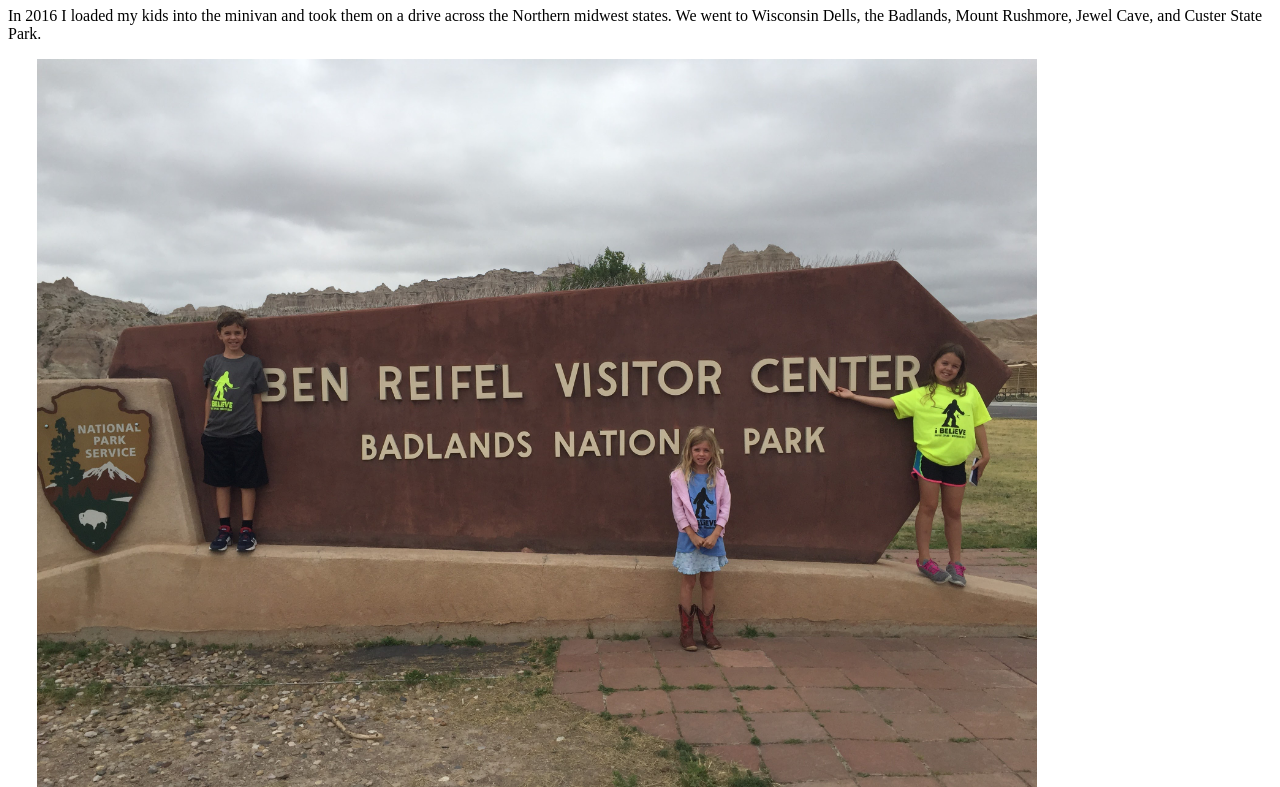
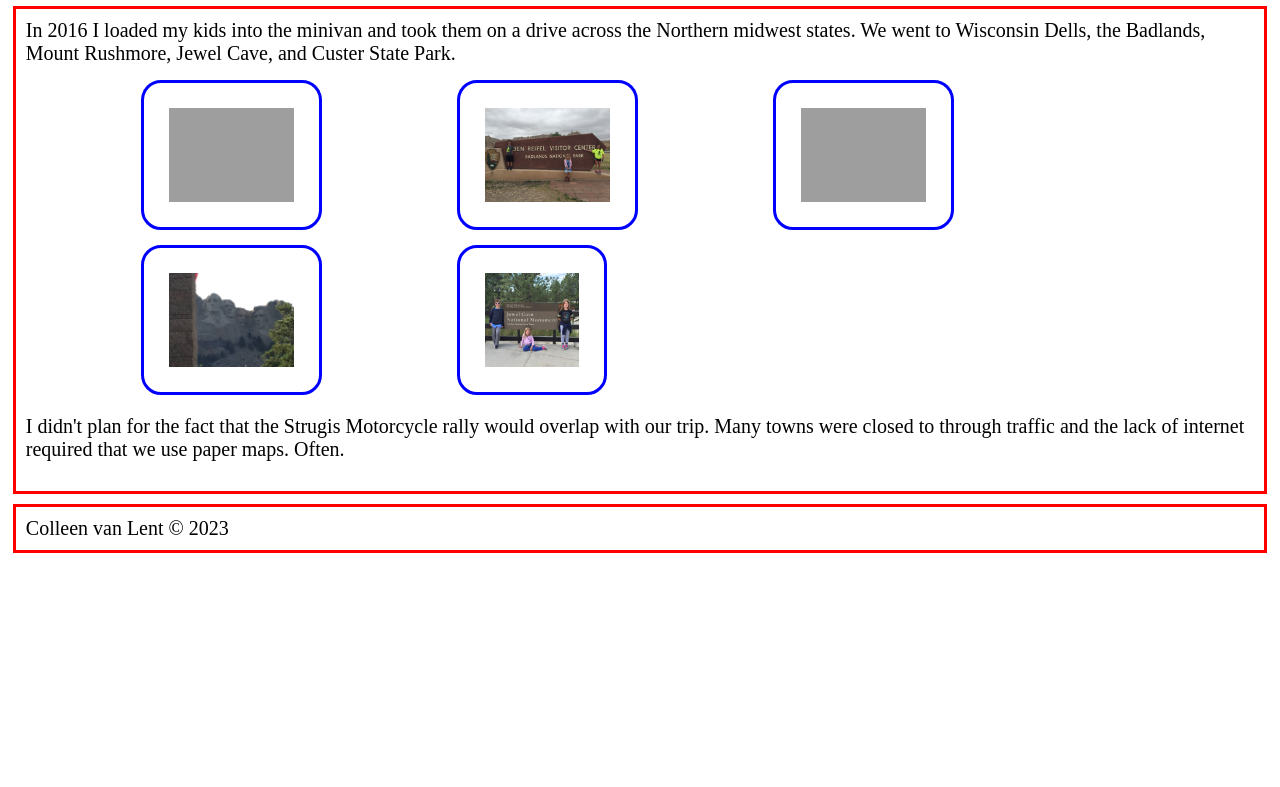
Before and after one commit to dcalo12/hw1-w24, a plain HTML site: page family.html in a window 1280 px wide. Shown: the part 161-948 px from the top of the page. After the commit the page ends 800 px from the top, so only its background shows below. Drawn offline with Linux system fonts and the light colour scheme; files that its build step writes are made by us from their sources; the site is published under a folder, as on GitHub Pages, so addresses that start at the root find nothing; files whose address does not match are found by name.

Commit message:
Add files via upload

```diff
--- a/family.html
+++ b/family.html
@@ -5,8 +5,8 @@
 	<meta charset="UTF-8">
 	<meta name="viewport" content="width=device-width, initial-scale=1.0">
 	<link rel="icon" href="images/favicon.ico">
-	<link rel="stylesheet" href="/css/reset.css">
-	<link rel="stylesheet" href="/css/style.css">
+	<link rel="stylesheet" href="css/reset.css">
+	<link rel="stylesheet" href="css/style.css">
 	<title>Family Page</title>
 </head>
 
```
Also changed, not shown: index.html (+2 -2 lines), random.html (+2 -2 lines).
